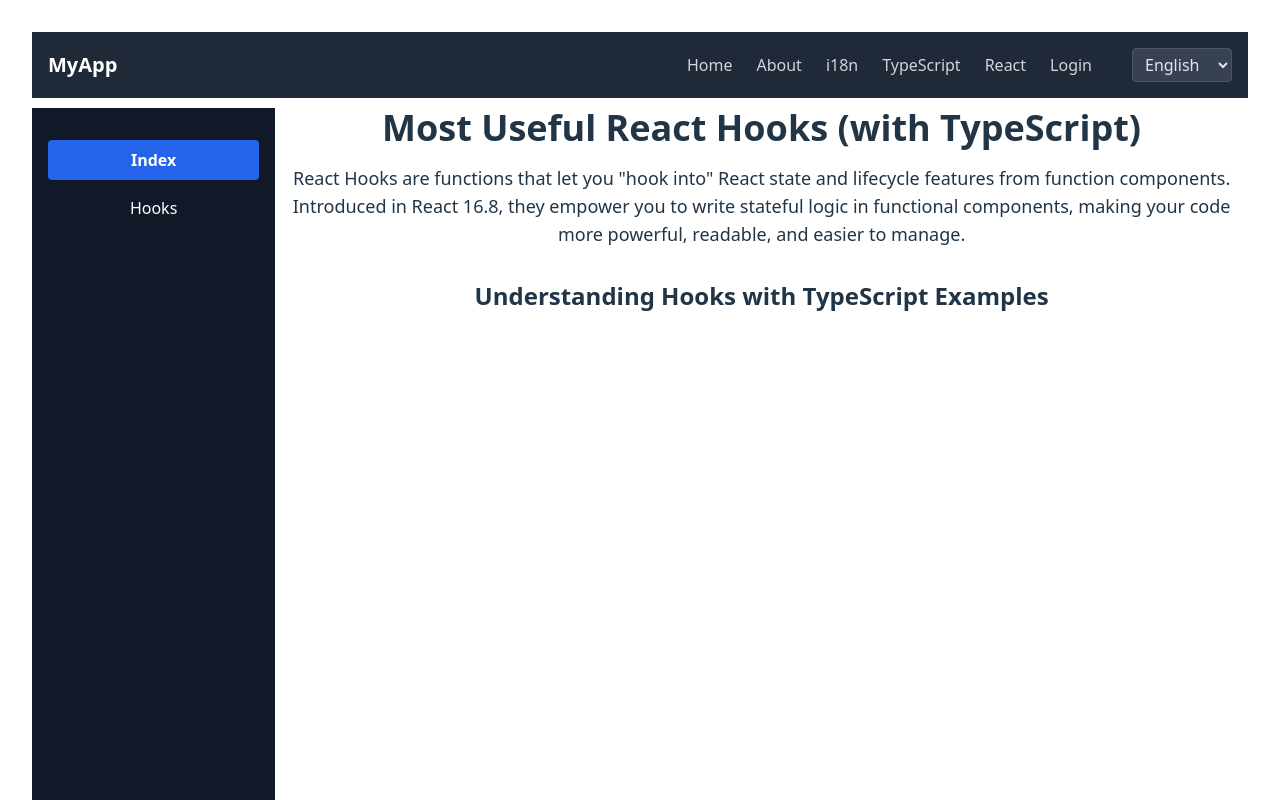
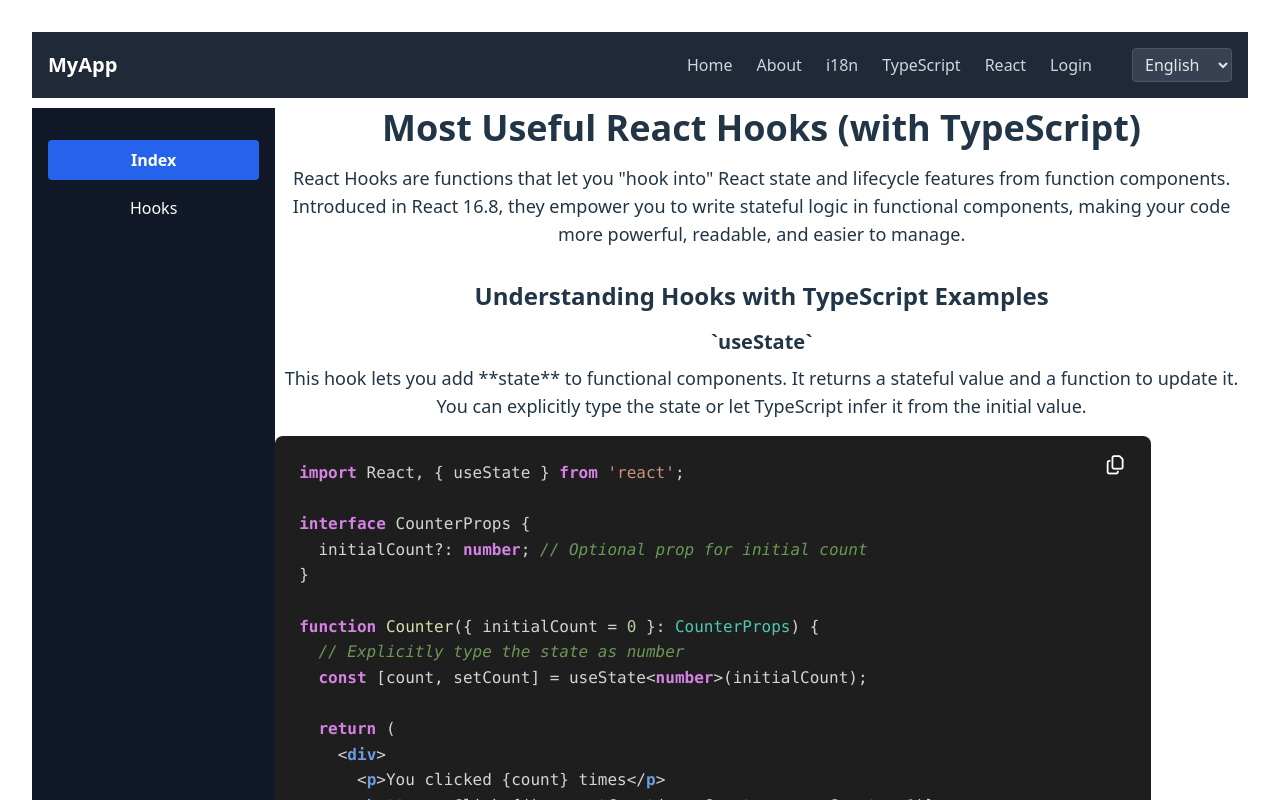
Before and after one commit to dimitri-edel/react-typescript-practice, a React (Vite) app: page /react-page in a window 1280 px wide. Shown: the top 800 px of the page. Built offline with nearby package versions, Linux system fonts and the light colour scheme.

Commit message:
List of articles on hooks in /src/features/react/pages/index.tsx

```diff
--- a/src/features/react/pages/index.tsx
+++ b/src/features/react/pages/index.tsx
@@ -8,7 +8,34 @@ export function Index() {
     const title = getTranslation('react_hooks', 'main_title', locale,  undefined, "react");
     const intro_paragraph = getTranslation('react_hooks', 'intro_paragraph', locale,  undefined, "react");
     const section_heading_1 = getTranslation('react_hooks', 'section_heading_1', locale,  undefined, "react");
+    const hook_list = ['useState', 'useEffect', 'useContext', 'useRef', 'useCallback', 'useMemo'];
 
+    const hooks_html = () => {
+        type page_item = {
+            title: string;
+            description: string;
+            text: string;
+            id: string;
+        }
+
+        let item_list: page_item[] = [];
+        hook_list.forEach((hook) => {
+            const title = getTranslation(hook, `title_${hook}`, locale, undefined, "react");
+            const description = getTranslation(hook, `description`, locale, undefined, "react");
+            const text = getTranslation(hook, `code_example`, locale, undefined, "react");
+            const id = hook;
+            item_list.push({ title: title, description: description, text: text, id: id });
+            console.log(title);
+        });
+
+        return item_list.map((item, index) => (
+            <div key={index} className="mb-8">
+                <h3 className="text-xl font-semibold mb-2">{item.title}</h3>
+                <p className="text-lg mb-2">{item.description}</p>
+                <TypeScriptPanel scope={item.id} id="code_example" feature="react" />
+            </div>
+        ));
+    }
 
     return (
         <div className="flex flex-col flex-1 items-center">
@@ -16,7 +43,7 @@ export function Index() {
                 <h1 className="text-4xl font-bold mb-4">{title}</h1>
                 <p className="text-lg mb-8">{intro_paragraph}</p>
                 <h2 className="text-2xl font-semibold mb-4">{section_heading_1}</h2>
-                {/* <TypeScriptPanel scope="main" id="typesafety_source_code" feature="react" />                 */}
+                { hooks_html() }
             </div>
         </div>
     );
```
